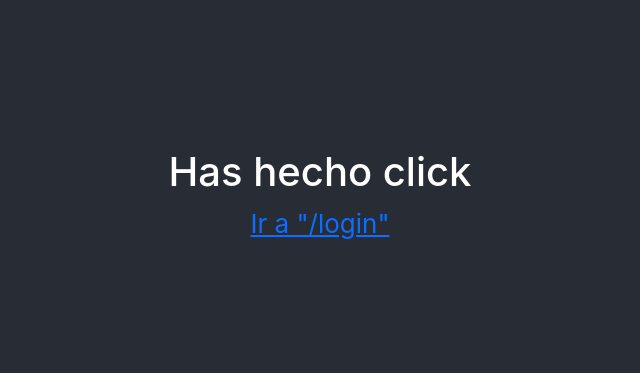
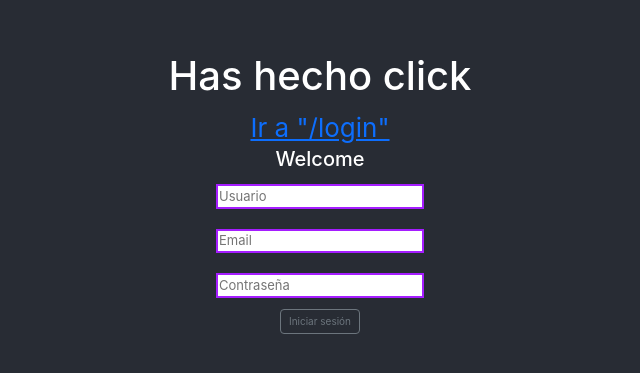
Before and after one commit to PilarAlonsoSuelaGit/Login, a React (Create React App) app: page / in a window 1280 px wide. Shown: the part 205-578 px from the top of the page, without its empty margins (320-960 px from the left). Built offline with nearby package versions, Linux system fonts and the light colour scheme.

Commit message:
feat: reusable login form

```diff
--- a/src/components/User.tsx
+++ b/src/components/User.tsx
@@ -1,17 +1,22 @@
+import { FC, FunctionComponent } from "react";
 import { useForm, SubmitHandler } from "react-hook-form";
 
 import { User } from "../typings/user";
 
-// Componente Login
-export const Login = () => {
+type LoginProps = {
+  onSubmit: (data: User) => void;
+};
+
+// export const Login: FC<LoginProps> = (props) => {
+export const Login: FunctionComponent<LoginProps> = (props) => {
   const {
     register,
     handleSubmit,
-    watch,
     //formstate es como otra clase más
     formState: { errors },
   } = useForm<User>();
-  const onSubmit: SubmitHandler<User> = (data) => console.log(data);
+  const onSubmit: SubmitHandler<User> = (data) => props.onSubmit(data);
+
   return (
     <div className="mb-2">
       <h1 className="font-weight-bold">Welcome</h1>
--- a/src/pages/Home.tsx
+++ b/src/pages/Home.tsx
@@ -1,10 +1,21 @@
 import { Link } from "react-router-dom";
 
+import { Login } from "../components/user";
+import { User } from "../typings/user";
+
 function HomePage() {
+  const handleSubmit = (data: User) => {
+    alert(`Usuario: ${data.email}`);
+  };
+
   return (
     <div>
       <h1>Has hecho click</h1>
       <Link to="/login">Ir a "/login"</Link>
+
+      <div style={{ zoom: "0.5" }}>
+        <Login onSubmit={handleSubmit} />
+      </div>
     </div>
   );
 }
--- a/src/pages/Login.tsx
+++ b/src/pages/Login.tsx
@@ -1,11 +1,16 @@
 import { Link } from "react-router-dom";
 
 import { Login } from "../components/user";
+import { User } from "../typings/user";
 
 function LoginPage() {
+  const handleSubmit = (data: User) => {
+    console.log(data);
+  };
+
   return (
     <div>
-      <Login />
+      <Login onSubmit={handleSubmit} />
       <Link to="/">Ir a "/"</Link>
     </div>
   );
```
